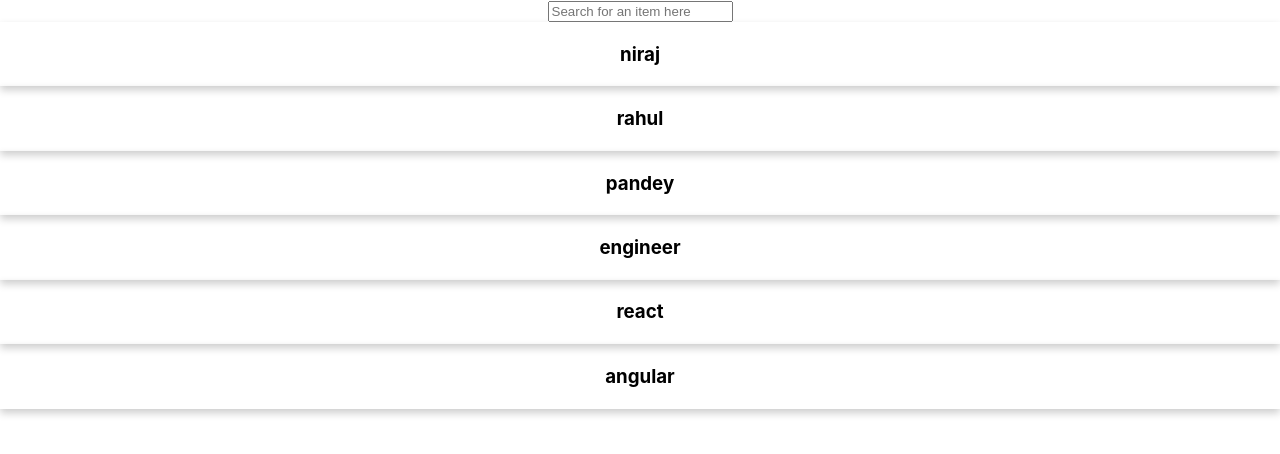
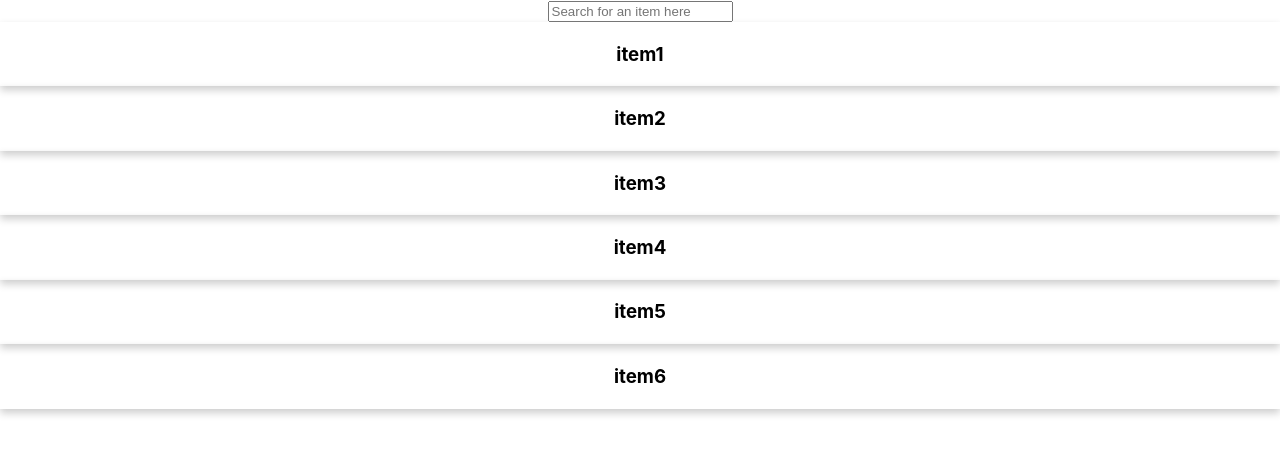
Before and after one commit to nirajpandey034/niraj_filtering, a React (Create React App) app: page / in a window 1280 px wide. Shown: the top 454 px of the page. Built offline with nearby package versions, Linux system fonts and the light colour scheme.

Commit message:
seach feature done

```diff
--- a/src/components/listpage.js
+++ b/src/components/listpage.js
@@ -6,17 +6,17 @@ class listpage extends Component {
 
     constructor(props) {
         super(props)
-
         this.state = {
              items : [
-                 "niraj",
-                 "rahul",
-                 "pandey",
-                 "engineer",
-                 "react",
-                 "angular"
+                 "item1",
+                 "item2",
+                 "item3",
+                 "item4",
+                 "item5",
+                 "item6"
              ],
              cards : [],
+             backup_list : [],
              search_text : ''
         }
     }
@@ -32,15 +32,24 @@ class listpage extends Component {
                 )
         });
         this.setState({
-            cards : temp_items.slice()
+            cards : temp_items.slice(),
+            backup_list : temp_items.slice()
         })
+
     }
 
     searchtextChangeHandler = (event) =>{
             this.setState({
                 search_text : event.target.value
             },()=>{
+                let temp_list = []
+                temp_list = this.state.backup_list.filter((e)=>{
+                    return e.props.item.includes( event.target.value);
+                })
 
+                    this.setState({
+                        cards : temp_list.slice()
+                    })
             })
     }
     render() {
```
